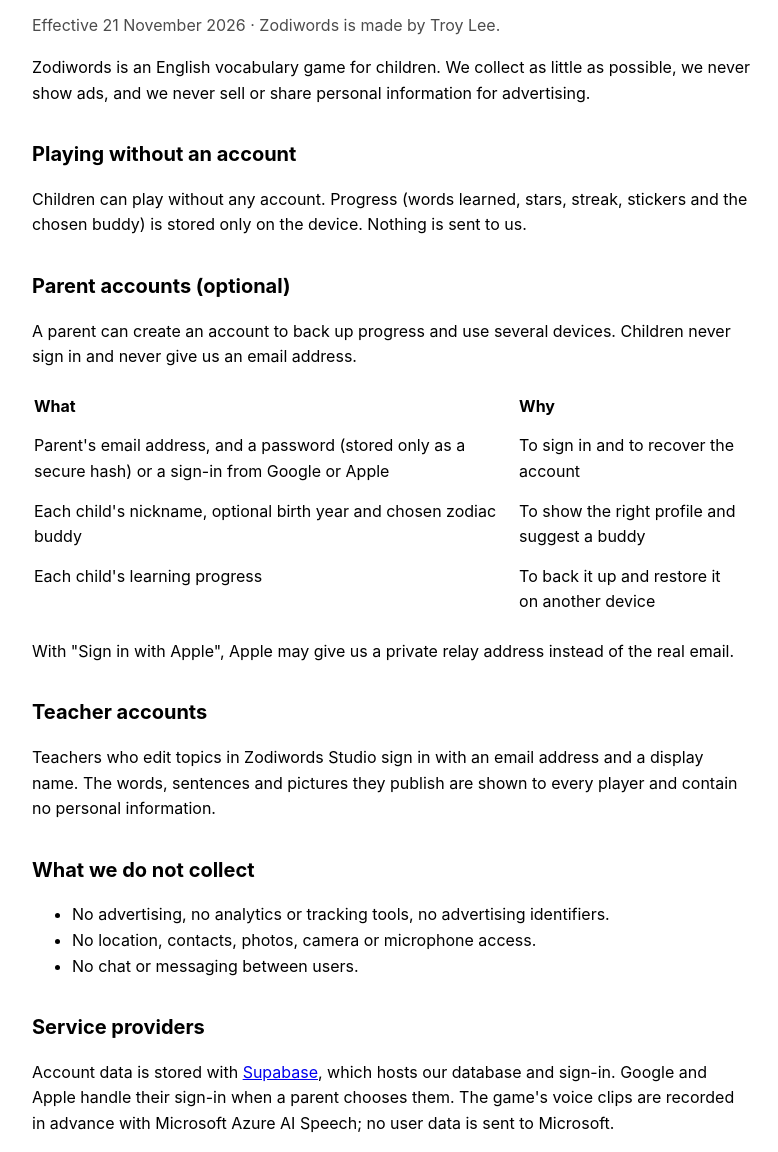
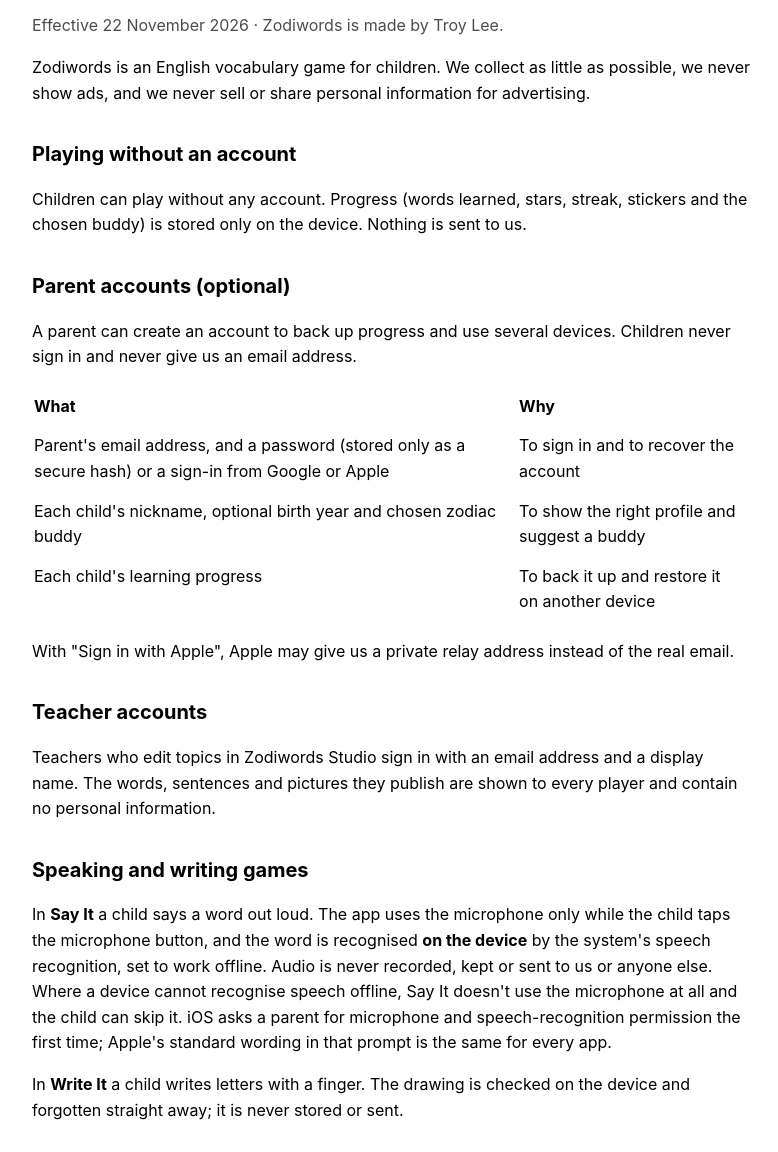
Before and after one commit to troyvnit/zodiwords-site, a plain HTML site: page privacy.html in a window 1280 px wide. Shown: the part 129-1281 px from the top of the page, without its empty margins (248-1026 px from the left). Drawn offline with Linux system fonts and the light colour scheme.

Commit message:
Privacy: Say It (on-device speech, no recordings) and Write It (handwriting checked on the device)

```diff
--- a/privacy.html
+++ b/privacy.html
@@ -17,7 +17,7 @@
 <body>
 <nav><a href="./">Zodiwords</a><a href="support.html">Support</a><a href="privacy.html">Privacy</a><a href="delete-account.html">Delete account</a></nav>
 <h1>Zodiwords Privacy Policy</h1>
-<p class="muted">Effective 21 November 2026 · Zodiwords is made by Troy Lee.</p>
+<p class="muted">Effective 22 November 2026 · Zodiwords is made by Troy Lee.</p>
 
 <p>Zodiwords is an English vocabulary game for children. We collect as little as possible,
 we never show ads, and we never sell or share personal information for advertising.</p>
@@ -42,10 +42,20 @@ sign in and never give us an email address.</p>
 The words, sentences and pictures they publish are shown to every player and contain no personal
 information.</p>
 
+<h2>Speaking and writing games</h2>
+<p>In <strong>Say It</strong> a child says a word out loud. The app uses the microphone only while the
+child taps the microphone button, and the word is recognised <strong>on the device</strong> by the
+system's speech recognition, set to work offline. Audio is never recorded, kept or sent to us or anyone
+else. Where a device cannot recognise speech offline, Say It doesn't use the microphone at all and the
+child can skip it. iOS asks a parent for microphone and speech-recognition
+permission the first time; Apple's standard wording in that prompt is the same for every app.</p>
+<p>In <strong>Write It</strong> a child writes letters with a finger. The drawing is checked on the
+device and forgotten straight away; it is never stored or sent.</p>
+
 <h2>What we do not collect</h2>
 <ul>
   <li>No advertising, no analytics or tracking tools, no advertising identifiers.</li>
-  <li>No location, contacts, photos, camera or microphone access.</li>
+  <li>No location, contacts, photos or camera access, and no voice recordings.</li>
   <li>No chat or messaging between users.</li>
 </ul>
 
```
